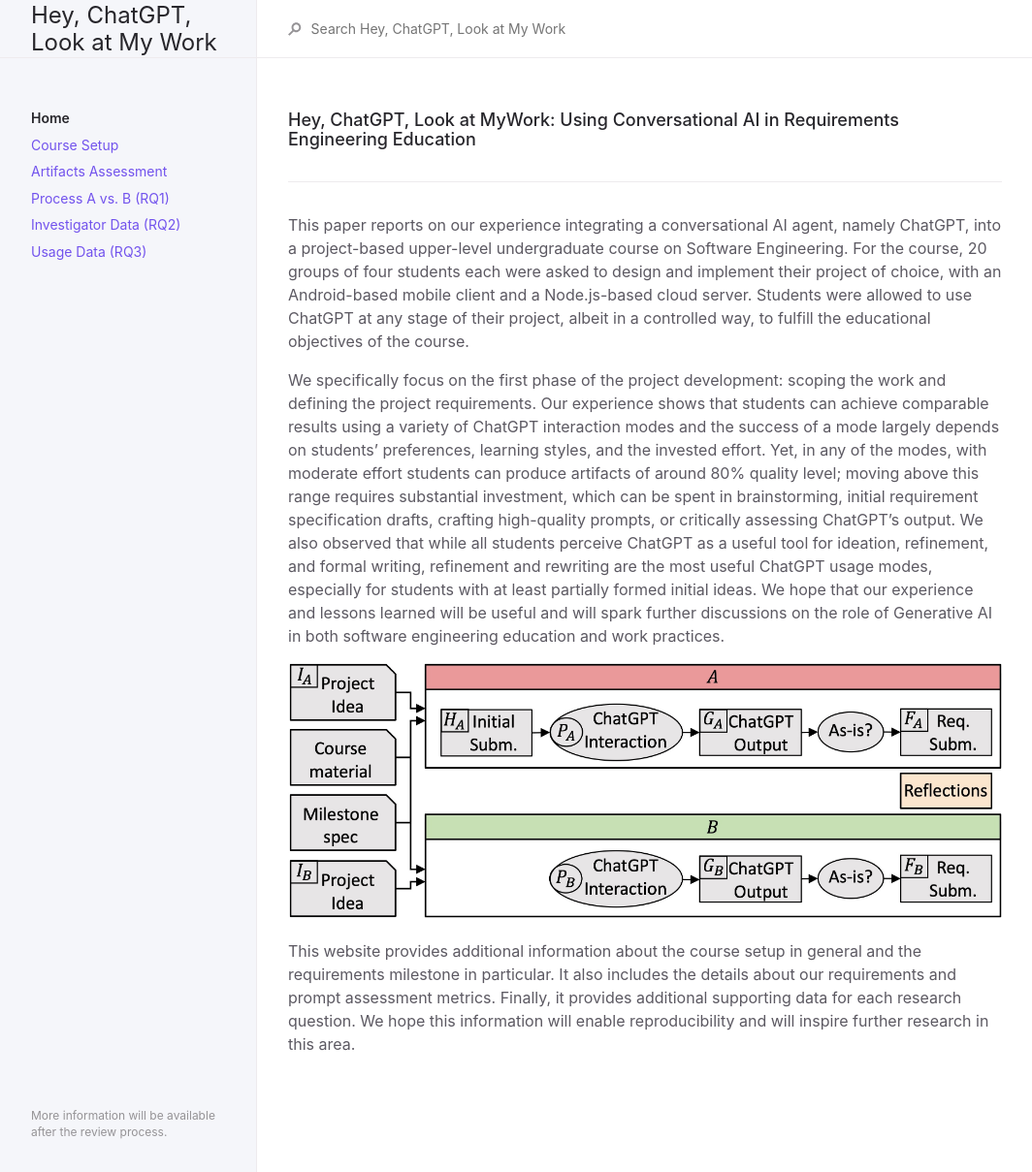
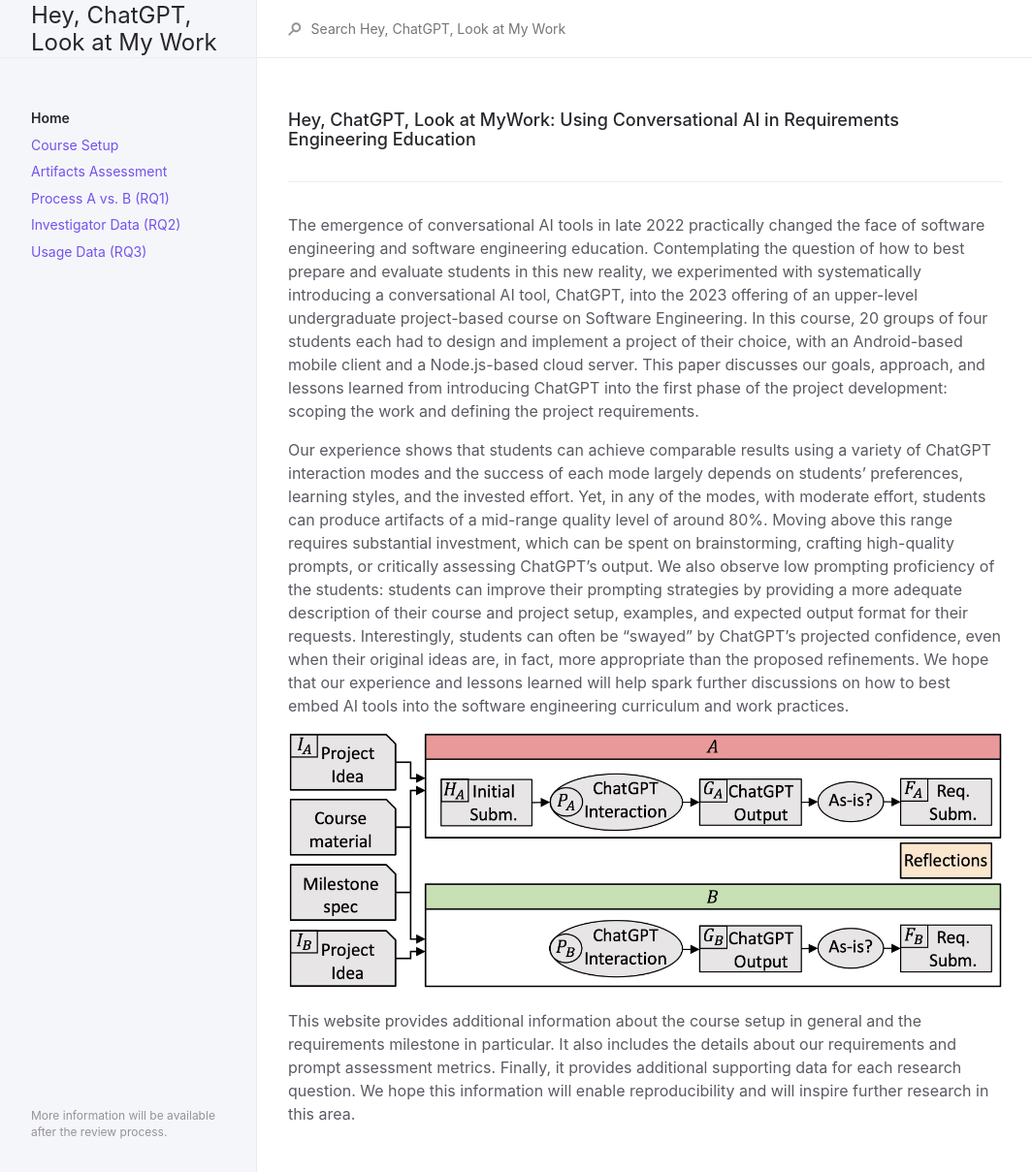
Before and after one commit to anonymousresearcher2020/anonymousresearcher2020.github.io, a Jekyll site: the page built from index.md, in a window 1280 px wide. Shown: the whole page at 97% size, without its empty margins (107-1171 px from the left). Built offline with Jekyll 4.4.1, drawn with Linux system fonts in a browser that asks for light colours.

Commit message:
minor update

```diff
--- a/index.md
+++ b/index.md
@@ -10,10 +10,9 @@ permalink: /
 
 ---
 
-This paper reports on our experience integrating a conversational AI agent, namely ChatGPT, into a project-based upper-level undergraduate course on Software Engineering. For the course, 20 groups of four students each were asked to design and implement their project of choice, with an Android-based mobile client and a Node.js-based cloud server. Students were allowed to use ChatGPT at any stage of their project, albeit in a controlled way, to fulfill the
-educational objectives of the course.
+The emergence of conversational AI tools in late 2022 practically changed the face of software engineering and software engineering education. Contemplating the question of how to best prepare and evaluate students in this new reality, we experimented with systematically introducing a conversational AI tool, ChatGPT, into the 2023 offering of an upper-level undergraduate project-based course on Software Engineering. In this course, 20 groups of four students each had to design and implement a project of their choice, with an Android-based mobile client and a Node.js-based cloud server. This paper discusses our goals, approach, and lessons learned from introducing ChatGPT into the first phase of the project development: scoping the work and defining the project requirements.
 
-We specifically focus on the first phase of the project development: scoping the work and defining the project requirements. Our experience shows that students can achieve comparable results using a variety of ChatGPT interaction modes and the success of a mode largely depends on students’ preferences, learning styles, and the invested effort. Yet, in any of the modes, with moderate effort students can produce artifacts of around 80% quality level; moving above this range requires substantial investment, which can be spent in brainstorming, initial requirement specification drafts, crafting high-quality prompts, or critically assessing ChatGPT’s output. We also observed that while all students perceive ChatGPT as a useful tool for ideation, refinement, and formal writing, refinement and rewriting are the most useful ChatGPT usage modes, especially for students with at least partially formed initial ideas. We hope that our experience and lessons learned will be useful and will spark further discussions on the role of Generative AI in both software engineering education and work practices.
+Our experience shows that students can achieve comparable results using a variety of ChatGPT interaction modes and the success of each mode largely depends on students’ preferences, learning styles, and the invested effort. Yet, in any of the modes, with moderate effort, students can produce artifacts of a mid-range quality level of around 80%. Moving above this range requires substantial investment, which can be spent on brainstorming, crafting high-quality prompts, or critically assessing ChatGPT’s output. We also observe low prompting proficiency of the students: students can improve their prompting strategies by providing a more adequate description of their course and project setup, examples, and expected output format for their requests. Interestingly, students can often be “swayed” by ChatGPT’s projected confidence, even when their original ideas are, in fact, more appropriate than the proposed refinements. We hope that our experience and lessons learned will help spark further discussions on how to best embed AI tools into the software engineering curriculum and work practices.
 
 ![image](/img/overview.jpg)
 <!-- <img src="../img/overview.jpg" alt="overview" width="1674" height="604"> -->
```
